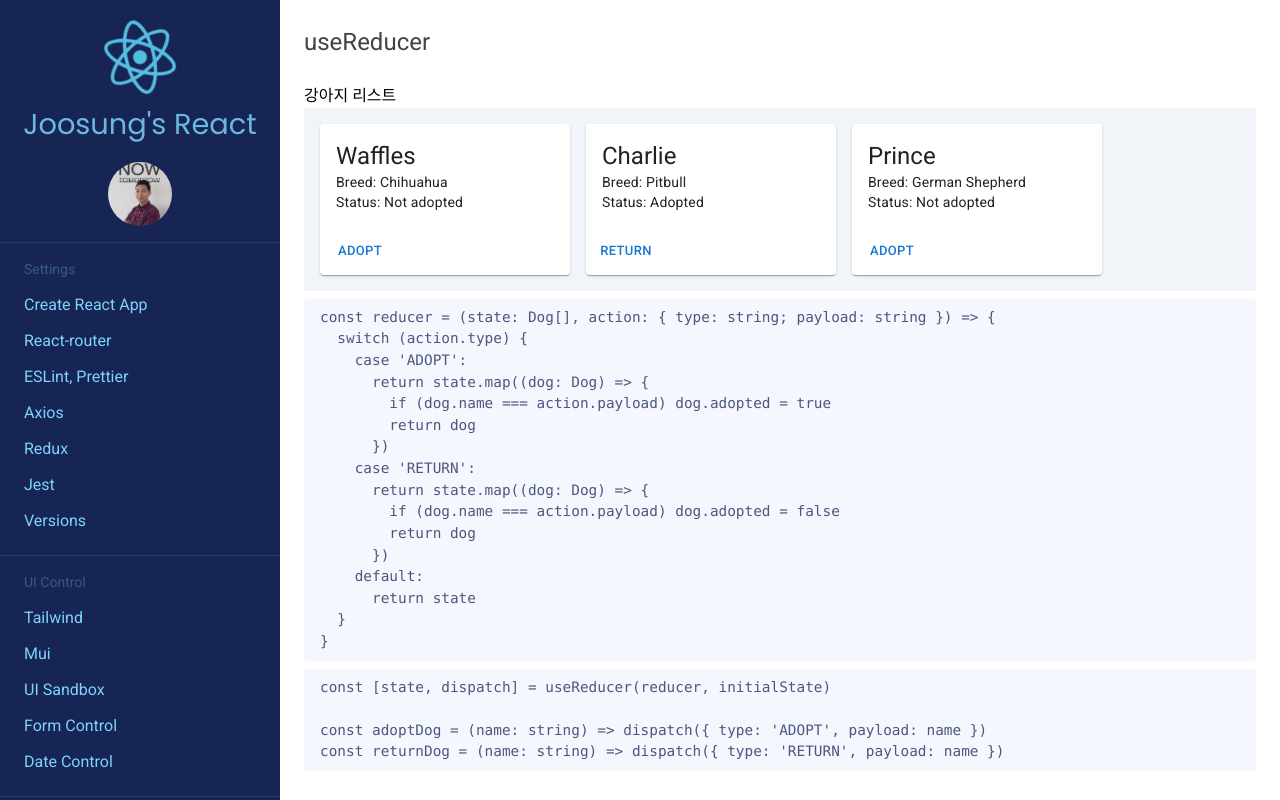
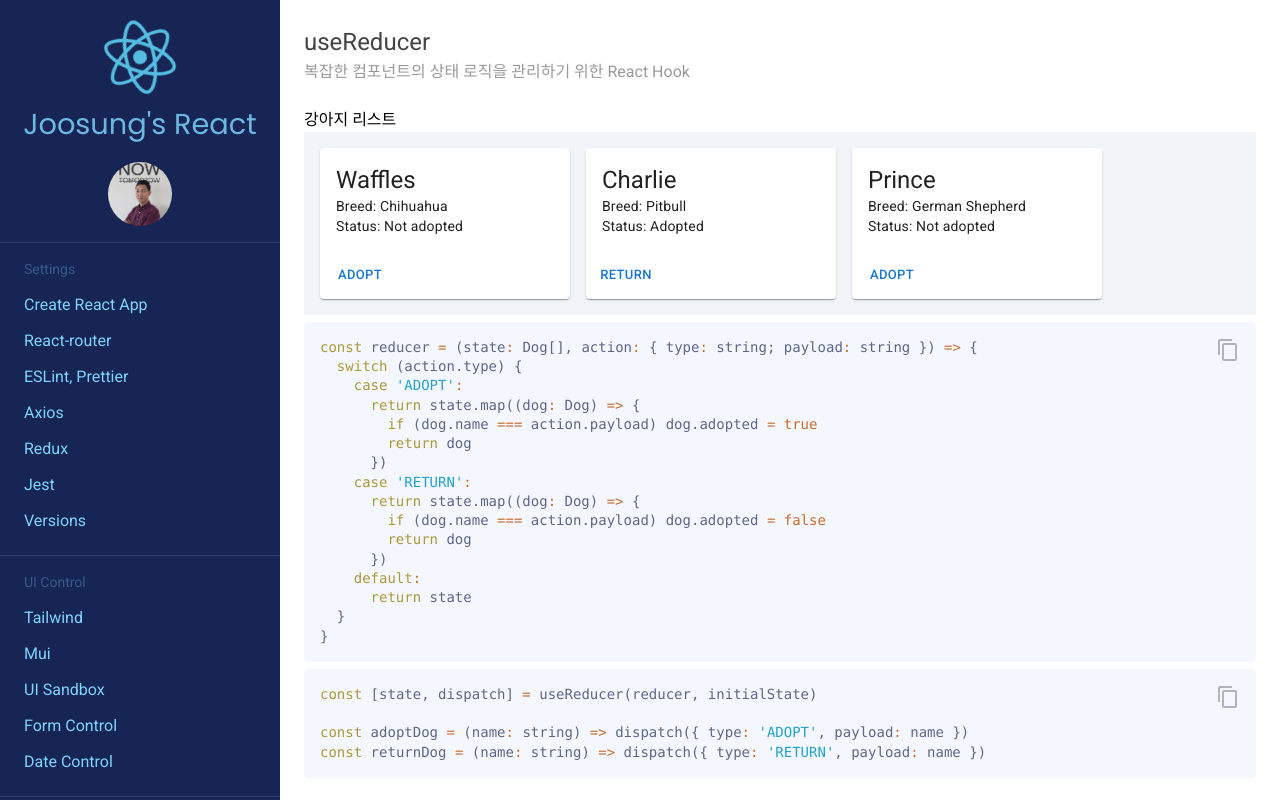
Before and after one commit to joosung21/react-docs, a React (Create React App) app: page /use-reducer in a window 1280 px wide. Built offline with nearby package versions, Linux system fonts and the light colour scheme.

Commit message:
코드뷰 변경완료

```diff
--- a/src/pages/Todo.tsx
+++ b/src/pages/Todo.tsx
@@ -4,7 +4,6 @@ const Todo = () => {
   return (
     <div className="todoList">
       <ul style={{ listStyle: 'square' }}>
-        <li>코드뷰 변경</li>
         <li>프로필 페이지</li>
         <li>D3, WebGl</li>
         <li>페이지네이션</li>
--- a/src/pages/UseReducer.tsx
+++ b/src/pages/UseReducer.tsx
@@ -4,6 +4,29 @@ import CardActions from '@mui/material/CardActions'
 import CardContent from '@mui/material/CardContent'
 import Button from '@mui/material/Button'
 import Typography from '@mui/material/Typography'
+import CodeView from 'utils/CodeView'
+
+const codeString1 = `const reducer = (state: Dog[], action: { type: string; payload: string }) => {
+  switch (action.type) {
+    case 'ADOPT':
+      return state.map((dog: Dog) => {
+        if (dog.name === action.payload) dog.adopted = true
+        return dog
+      })
+    case 'RETURN':
+      return state.map((dog: Dog) => {
+        if (dog.name === action.payload) dog.adopted = false
+        return dog
+      })
+    default:
+      return state
+  }
+}`
+
+const codeString2 = `const [state, dispatch] = useReducer(reducer, initialState)
+
+const adoptDog = (name: string) => dispatch({ type: 'ADOPT', payload: name })
+const returnDog = (name: string) => dispatch({ type: 'RETURN', payload: name })`
 
 interface Dog {
   name: string
@@ -55,6 +78,7 @@ const UseReducer = () => {
   return (
     <div className="limit-width">
       <div className="page-title">useReducer</div>
+      <div className="page-subtitle">복잡한 컴포넌트의 상태 로직을 관리하기 위한 React Hook</div>
 
       <h3>강아지 리스트</h3>
       <div className="flex flex-wrap px-4 py-2 bg-slate-100">
@@ -84,35 +108,8 @@ const UseReducer = () => {
         ))}
       </div>
 
-      <div className="code">
-        <pre>
-          {`const reducer = (state: Dog[], action: { type: string; payload: string }) => {
-  switch (action.type) {
-    case 'ADOPT':
-      return state.map((dog: Dog) => {
-        if (dog.name === action.payload) dog.adopted = true
-        return dog
-      })
-    case 'RETURN':
-      return state.map((dog: Dog) => {
-        if (dog.name === action.payload) dog.adopted = false
-        return dog
-      })
-    default:
-      return state
-  }
-}`}
-        </pre>
-      </div>
-
-      <div className="code">
-        <pre>
-          {`const [state, dispatch] = useReducer(reducer, initialState)
-
-const adoptDog = (name: string) => dispatch({ type: 'ADOPT', payload: name })
-const returnDog = (name: string) => dispatch({ type: 'RETURN', payload: name })`}
-        </pre>
-      </div>
+      <CodeView code={codeString1} />
+      <CodeView code={codeString2} />
     </div>
   )
 }
```
